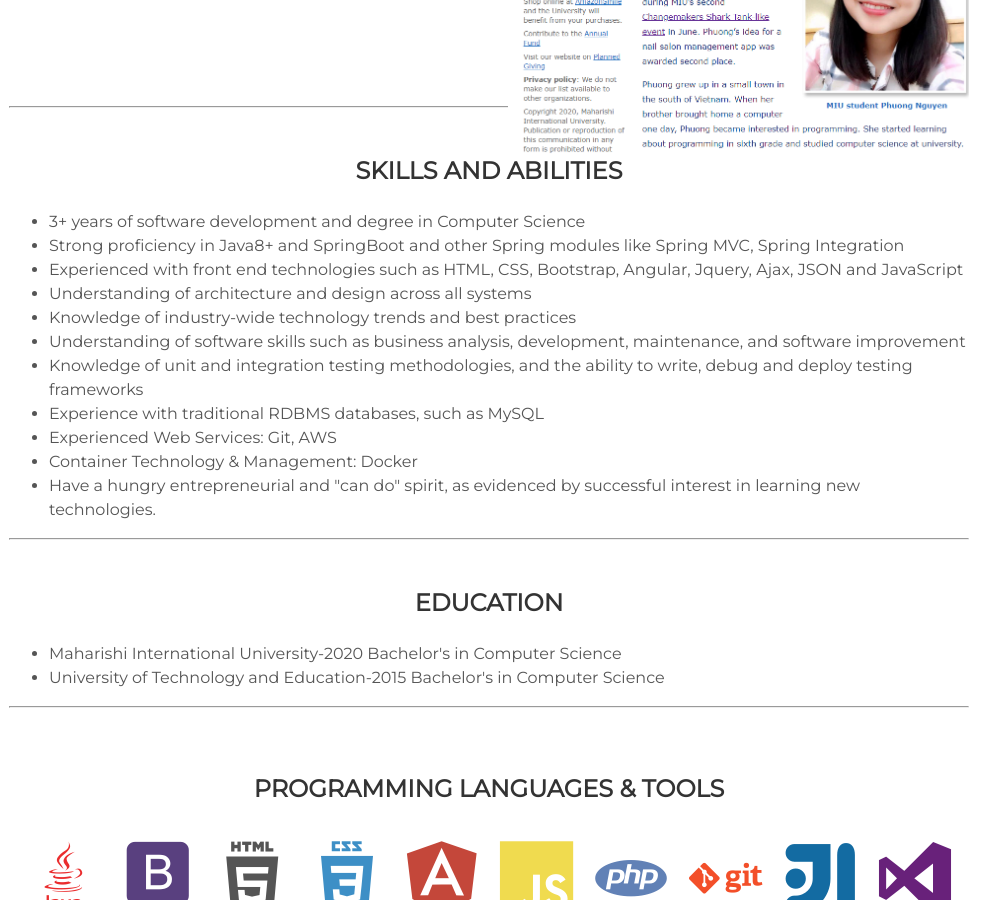
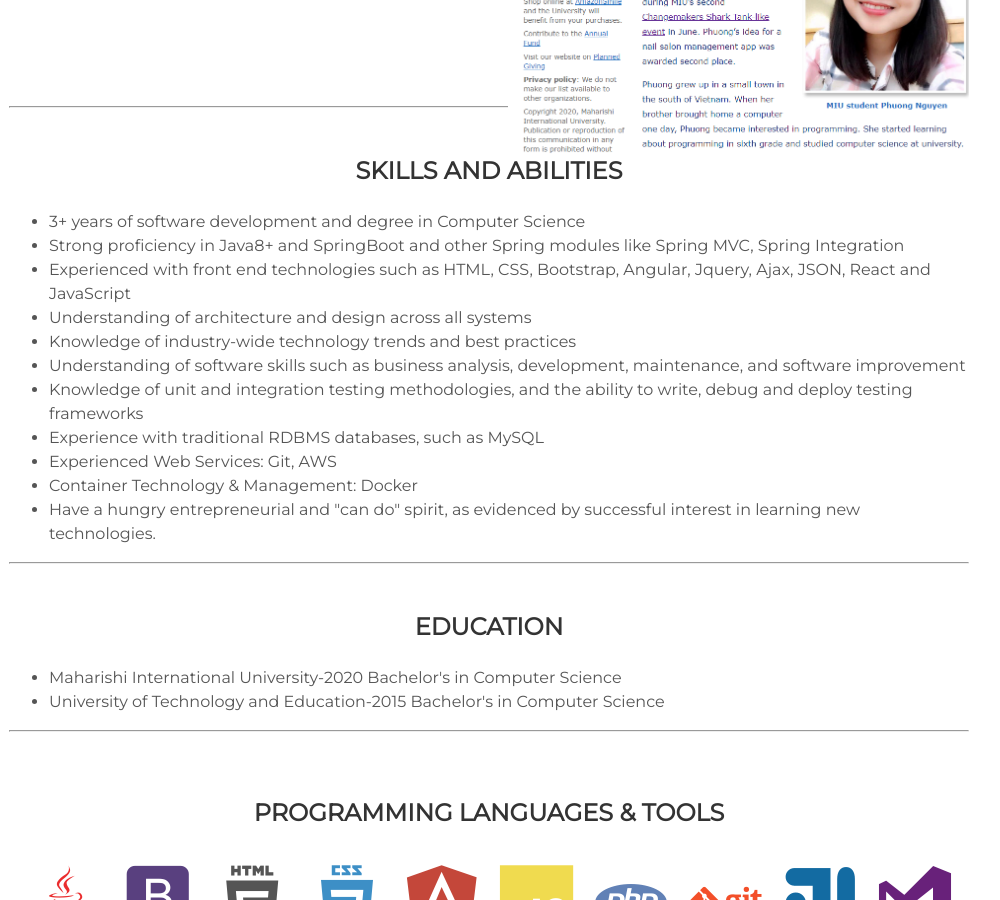
Before and after one commit to phuongnguyen0610/phuongnguyen0610.github.io, a Jekyll site: the page built from index.html, in a window 1280 px wide and 900 px high, scrolled down 1838 px. Shown: the whole window, without its empty margins (151-1151 px from the left). Built offline with Jekyll 4.4.1, drawn with Linux system fonts in a browser that asks for light colours.

Commit message:
Update about.html

```diff
--- a/_includes/about.html
+++ b/_includes/about.html
@@ -53,7 +53,7 @@
       <ul>
         <li>3+ years of software development and degree in Computer Science</li>
         <li>Strong proficiency in Java8+ and SpringBoot and other Spring modules like Spring MVC, Spring Integration</li>
-        <li>Experienced with front end technologies such as HTML, CSS, Bootstrap, Angular, Jquery, Ajax, JSON and JavaScript</li>
+        <li>Experienced with front end technologies such as HTML, CSS, Bootstrap, Angular, Jquery, Ajax, JSON, React and JavaScript</li>
         <li>Understanding of architecture and design across all systems</li>
         <li>Knowledge of industry-wide technology trends and best practices</li>
         <li>Understanding of software skills such as business analysis, development, maintenance, and software improvement</li>
```
